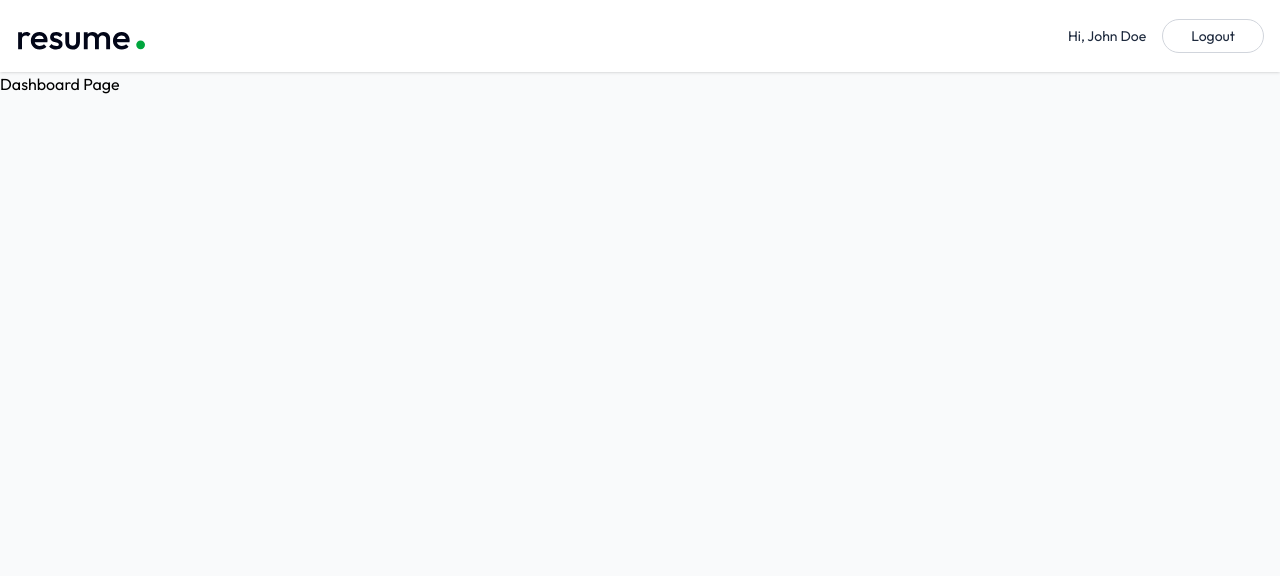
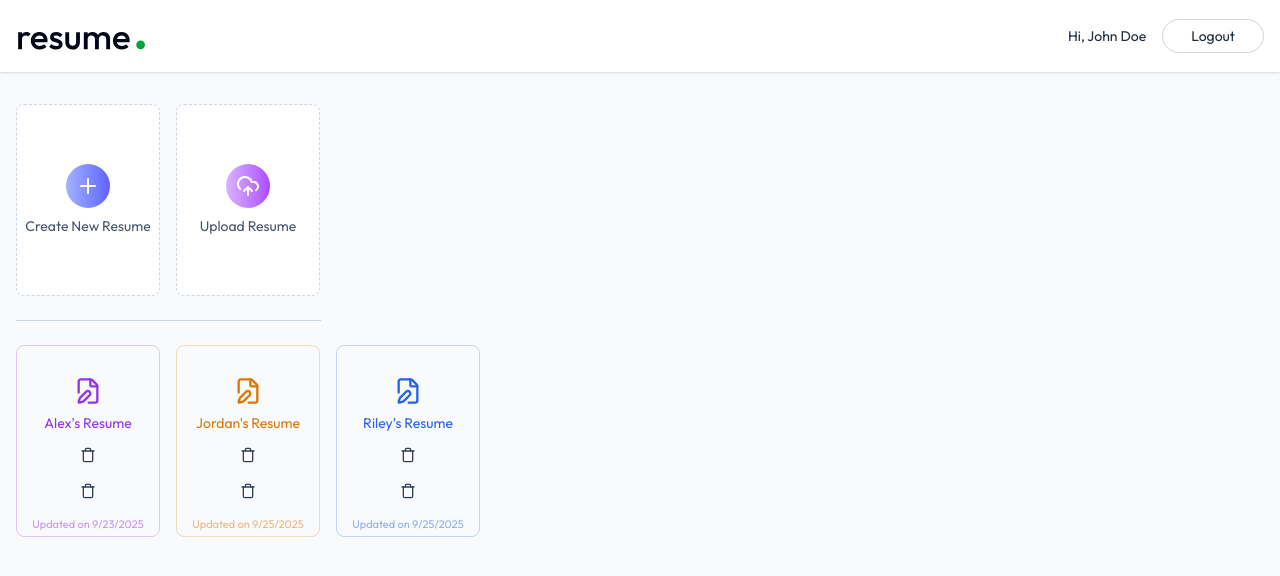
Before and after one commit to MahmoudHilmi/resume_builder, a React (Vite) app in the folder frontend/: page /app in a window 1280 px wide. Shown: the top 576 px of the page. Built offline with nearby package versions, Linux system fonts and the light colour scheme.

Commit message:
Dashboard Processing

```diff
--- a/frontend/src/pages/Dashboard.jsx
+++ b/frontend/src/pages/Dashboard.jsx
@@ -1,9 +1,94 @@
-const Dashboard = () =>{
+import { FilePenIcon, PencilIcon, PlusIcon, TrashIcon, UploadCloud } from "lucide-react";
+import { dummyResumeData } from "../assets/assets";
+import { useEffect, useState } from "react";
+
+const Dashboard = () => {
+  const [allResumes, setAllResumes] = useState([]);
+
+  const loadAllResumes = async () => {
+    setAllResumes(dummyResumeData);
+  };
+
+  useEffect(() => {
+    loadAllResumes();
+  }, []);
+
+  const colors = [
+    "#9333ea",
+    "#d97706",
+    "#2563eb",
+    "#059669",
+    "#db2777",
+    "#14b8a6",
+    "#f97316",
+    "#8b5cf6",
+  ];
+
   return (
     <div>
-      <h1>Dashboard Page</h1>
+      <div className="max-w-7xl mx-auto px-4 py-8">
+        <p className="text-2xl font-medium mb-6 bg-gradient-to-r from-slate-600 to-slate-700 bg-clip-text text-transparent sm:hidden">
+          Welcome, Joe Doe
+        </p>
+
+        <div className="flex gap-4">
+          <button className="w-full bg-white sm:max-w-36 h-48 flex flex-col items-center justify-center rounded-lg gap-2 text-slate-600 border border-dashed border-slate-300 group hover:border-indigo-500 hover:shadow-lg transition-all duration-300 cursor-pointer">
+            <PlusIcon className="size-11 transition-all duration-300 p-2.5 bg-gradient-to-r from-indigo-300 to-indigo-500 rounded-full text-white" />
+            <p className="text-sm group-hover:text-indigo-600 transition-all duration-300">
+              Create New Resume
+            </p>
+          </button>
+
+          <button className="w-full bg-white sm:max-w-36 h-48 flex flex-col items-center justify-center rounded-lg gap-2 text-slate-600 border border-dashed border-slate-300 group hover:border-indigo-500 hover:shadow-lg transition-all duration-300 cursor-pointer">
+            <UploadCloud className="size-11 transition-all duration-300 p-2.5 bg-gradient-to-r from-purple-300 to-purple-500 rounded-full text-white" />
+            <p className="text-sm group-hover:text-indigo-600 transition-all duration-300">
+              Upload Resume
+            </p>
+          </button>
+        </div>
+
+        <hr className="border-slate-300 my-6 sm:w-[305px]" />
+
+        <div className="grid grid-cols-2 sm:flex flex-wrap gap-4">
+          {allResumes.map((resume, index) => {
+            const baseColor = colors[index % colors.length];
+            return (
+              <button
+                key={index}
+                className="relative w-full sm:max-w-36 h-48 flex flex-col items-center justify-center rounded-lg gap-2 border group hover:shadow-lg transition-all duration-300 cursor-pointer"
+                style={{
+                  background: `linear-gradient(135deg, ${baseColor}10, ${baseColor}50),
+  `,
+                  borderColor: baseColor + "40",
+                }}
+              >
+                <FilePenIcon
+                  className="size-7 transition-all group-hover:scale-105"
+                  style={{ color: baseColor }}
+                />
+                <p
+                  className="text-sm group-hover:scale-105 transition-all px-2 text-center"
+                  style={{ color: baseColor }}
+                >
+                  {resume.title}
+                </p>
+                <p className="absolute bottom-1 text-[11px] text-slate-400 group-hover:text-slate-500 transition-all duration-300 px-2 text-center" style={{color: baseColor + '80'}}>
+                  Updated on {new Date(resume.updatedAt).toLocaleDateString()}</p>
+
+
+             <div className="absolute top-1 right-1 group-hover:flex items-center hidden"
+             ></div>
+             <TrashIcon className="p-1.5 size-7 text-slate-700 rounded hover:bg-white/50 transition-colors" />
+
+             <TrashIcon className="p-1.5 size-7 text-slate-700 rounded hover:bg-white/50 transition-colors" />
+
+            </button>
+            );
+          })}
+        </div>
+      </div>
     </div>
-  )
-}
+  );
+};
 
 export default Dashboard;
```
